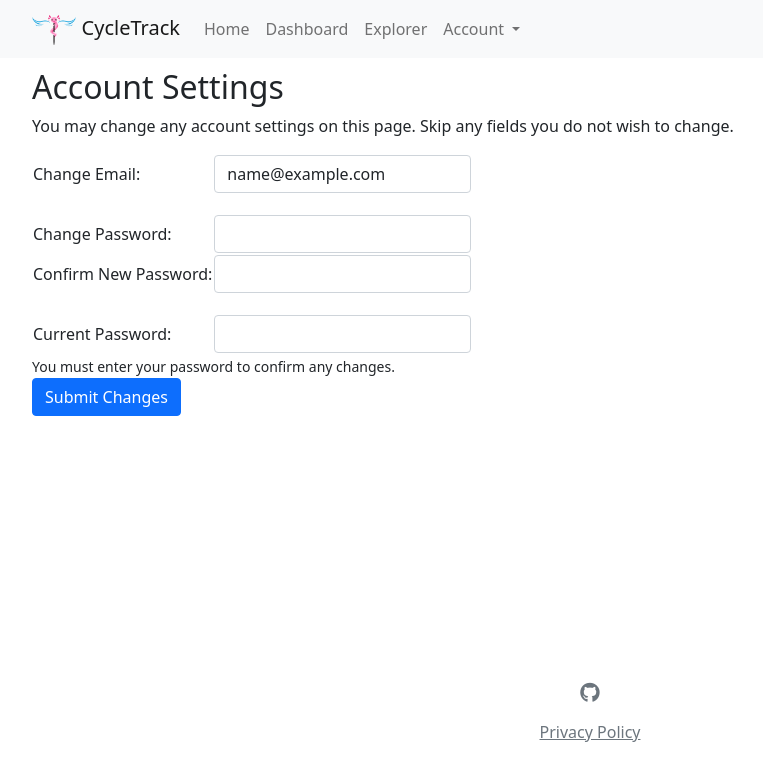
After one commit to RunningMSN/CycleTrack, a Flask app: page /settings in a window 1280 px wide. The commit adds this page. Shown: the top 781 px of the page, without its empty margins (50-813 px from the left). Run offline with Flask 2, Linux system fonts and the light colour scheme; the visitor is signed in with stand-in values (Sample User, id 1); some libraries are stand-ins or nearby versions.

Commit message:
Email verification system and account settings page

```diff
--- a/main.py
+++ b/main.py
@@ -1,4 +1,5 @@
 from website import create_app
+from flask_mail import Mail
 
 app = create_app()
 
--- a/requirements.txt
+++ b/requirements.txt
@@ -8,3 +8,4 @@ openpyxl
 beautifulsoup4
 requests
 jellyfish
+Flask-Mail
--- a/website/authentication.py
+++ b/website/authentication.py
@@ -1,10 +1,14 @@
 from flask import Blueprint, render_template, request, flash, redirect, url_for
 from .models import User
 from werkzeug.security import generate_password_hash, check_password_hash
-from . import db
+from . import db, site_settings, mail
 from flask_login import login_user, login_required, logout_user, current_user
+from itsdangerous import URLSafeTimedSerializer, BadTimeSignature
+from flask_mail import Message
+from flask_login import current_user, login_required
 
 authentication = Blueprint('authentication', __name__)
+s = URLSafeTimedSerializer(site_settings.SECRET_KEY)
 
 @authentication.route('/login', methods=['GET', 'POST'])
 def login():
@@ -52,7 +56,77 @@ def register():
             new_user = User(email=email, password=generate_password_hash(password1, method='sha256'))
             db.session.add(new_user)
             db.session.commit()
+
+            # send verification email
+            send_verification(email)
+
+            # login and go to dashboard
             login_user(new_user, remember=True)
             return redirect(url_for('pages.cycles'))
 
     return render_template('register.html', user=current_user)
+
+@authentication.route('/confirm_email/<token>')
+def confirm_email(token):
+    try:
+        email = s.loads(token, salt='email-confirmation')
+        user = User.query.filter_by(email=email).first()
+        user.email_verified = True
+        db.session.commit()
+        flash('Your email was successfully verified!', category='success')
+        return redirect(url_for('pages.cycles'))
+    except BadTimeSignature:
+        flash('This email has already been verified!', category='error')
+        return redirect(url_for('pages.index'))
+
+@authentication.route('resend_email/<email>')
+def resend_email(email):
+    send_verification(email)
+    return redirect(url_for('pages.cycles'))
+
+@authentication.route('settings', methods=['GET', 'POST'])
+@login_required
+def settings():
+    if request.method == "POST":
+        # Grab form input
+        new_email = request.form.get('email')
+        new_password = request.form.get('new_password')
+        confirm_password = request.form.get('new_password_confirm')
+        current_password = request.form.get('current_password')
+
+        # Check password, if it is correct, proceed to making changes
+        if current_password:
+            if not check_password_hash(current_user.password, current_password):
+                flash('You did not enter your current password correctly. Please try again.', category='error')
+                return redirect(url_for('authentication.settings'))
+        else:
+            flash('You did not enter your current password correctly. Please try again.', category='error')
+            return redirect(url_for('authentication.settings'))
+
+        flash_updates_messages = []
+        if new_email:
+            if new_email != current_user.email:
+                # Check if email already exists
+                check_email_user = User.query.filter_by(email=new_email).first()
+                if check_email_user:
+                    flash('Sorry, that email is already registered in our system.')
+                    return redirect(url_for('authentication.settings'))
+                else:
+                    current_user.email = new_email
+                    flash_updates_messages.append("Email")
+        if new_password and confirm_password:
+            if new_password == confirm_password:
+                current_user.password = generate_password_hash(new_password, method='sha256')
+                flash_updates_messages.append("Password")
+        db.session.commit()
+        flash(f'{(", ").join(flash_updates_messages)} updated successfully!', category='success')
+    return render_template('settings.html', user=current_user)
+
+def send_verification(email):
+    if '%40' in email:
+        email = email.replace('%40', '@')
+    token = s.dumps(email, salt='email-confirmation')
+    verification_email = Message('Confirm CycleTrack Email', sender='CycleTrack@docs2be.org', recipients=[email])
+    link = url_for('authentication.confirm_email', token=token, _external=True)
+    verification_email.body = f'You are receiving this email because you recently registered or changed your email address on CycleTrack. Please click the following verification link to confirm your email address.\n\nYour verification link is: {link}\n\nIf you did not request this email, you may simply ignore it.'
+    mail.send(verification_email)
--- a/website/models.py
+++ b/website/models.py
@@ -6,6 +6,7 @@ class User(db.Model, UserMixin):
     email = db.Column(db.String(150), unique=True)
     password = db.Column(db.String(150))
     cycles = db.relationship('Cycle')
+    email_verified = db.Column(db.Boolean, default=False)
 
 class Cycle(db.Model):
     id = db.Column(db.Integer, primary_key=True)
--- a/website/pages.py
+++ b/website/pages.py
@@ -1,7 +1,7 @@
 from flask import Blueprint, render_template, request, flash, jsonify, redirect, url_for, Response
 from flask_login import current_user, login_required
 from . import db, form_options
-from .models import User,Cycle, School
+from .models import User, Cycle, School
 import json
 from datetime import datetime, date
 import re
--- a/website/templates/base.html
+++ b/website/templates/base.html
@@ -4,12 +4,35 @@
     <meta charset="UTF-8"/>
     <meta name="viewport" content="width=device-width, initial-scale = 1"/>
     <link rel="icon" type="image/x-icon" href="{{ url_for('static', filename='/images/favicon.ico') }}">
-    <link rel="stylesheet" href="{{ url_for('static', filename='/css/bootstrap.min.css') }}" />
-    <link rel="stylesheet" href="{{ url_for('static', filename='/css/font-awesome.min.css') }}" />
-    <link rel="stylesheet" href="{{ url_for('static', filename='/css/custom.css') }}" />
+    <link rel="stylesheet" href="{{ url_for('static', filename='css/bootstrap.min.css') }}" />
+    <link rel="stylesheet" href="{{ url_for('static', filename='css/font-awesome.min.css') }}" />
+    <link rel="stylesheet" href="{{ url_for('static', filename='css/custom.css') }}" />
 
     <title>{% block title %}CycleTrack{% endblock %}</title>
+
     <script src="https://cdn.jsdelivr.net/npm/bootstrap@5.1.3/dist/js/bootstrap.bundle.min.js" integrity="sha384-ka7Sk0Gln4gmtz2MlQnikT1wXgYsOg+OMhuP+IlRH9sENBO0LRn5q+8nbTov4+1p" crossorigin="anonymous"></script>
+    <script src="{{ url_for('static', filename='/js/functions.js') }}"></script>
+    <script
+      src="https://code.jquery.com/jquery-3.2.1.slim.min.js"
+      integrity="sha384-KJ3o2DKtIkvYIK3UENzmM7KCkRr/rE9/Qpg6aAZGJwFDMVNA/GpGFF93hXpG5KkN"
+      crossorigin="anonymous"
+    ></script>
+    <script
+      src="https://cdnjs.cloudflare.com/ajax/libs/popper.js/1.12.9/umd/popper.min.js"
+      integrity="sha384-ApNbgh9B+Y1QKtv3Rn7W3mgPxhU9K/ScQsAP7hUibX39j7fakFPskvXusvfa0b4Q"
+      crossorigin="anonymous"
+    ></script>
+    <script
+      src="https://maxcdn.bootstrapcdn.com/bootstrap/4.0.0/js/bootstrap.min.js"
+      integrity="sha384-JZR6Spejh4U02d8jOt6vLEHfe/JQGiRRSQQxSfFWpi1MquVdAyjUar5+76PVCmYl"
+      crossorigin="anonymous"
+    ></script>
+    <script src="https://kit.fontawesome.com/48cfc9c2a5.js" crossorigin="anonymous"></script>
+    <script>
+        $(function () {
+          $('[data-toggle="tooltip"]').tooltip()
+        })
+    </script>
     <script src="https://cdn.plot.ly/plotly-2.8.3.min.js"></script>
 </head>
 
@@ -32,7 +55,16 @@
                 {% endif %}
                 <a class="nav-item nav-link" id="explorer" href="{{ url_for('pages.explorer') }}">Explorer</a>
                 {% if user.is_authenticated %}
-                <a class="nav-item nav-link" id="logout" href="{{ url_for('authentication.logout') }}">Logout</a>
+                <li class="nav-item dropdown">
+                    <a class="nav-link dropdown-toggle" href="#" id="navbarDropdownMenuLink" role="button"
+                       data-bs-toggle="dropdown" aria-expanded="false">
+                        Account
+                    </a>
+                    <ul class="dropdown-menu" aria-labelledby="navbarDropdownMenuLink">
+                        <li><a class="dropdown-item" href="{{ url_for('authentication.settings') }}">Settings</a></li>
+                        <li><a class="dropdown-item" href="{{ url_for('authentication.logout') }}">Logout</a></li>
+                    </ul>
+                </li>
                 {% else %}
                 <a class="nav-item nav-link" id="login" href="{{ url_for('authentication.login') }}">Login</a>
                 <a class="nav-item nav-link" id="signUp" href="{{ url_for('authentication.register') }}">Register</a>
@@ -79,29 +111,5 @@
         <p class="text-center"><a href="{{ url_for('pages.privacy') }}" class="text-muted ">Privacy Policy</a></p>
     </div>
 </footer>
-
-<script src="{{ url_for('static', filename='/js/functions.js') }}"></script>
-<script
-      src="https://code.jquery.com/jquery-3.2.1.slim.min.js"
-      integrity="sha384-KJ3o2DKtIkvYIK3UENzmM7KCkRr/rE9/Qpg6aAZGJwFDMVNA/GpGFF93hXpG5KkN"
-      crossorigin="anonymous"
-    ></script>
-    <script
-      src="https://cdnjs.cloudflare.com/ajax/libs/popper.js/1.12.9/umd/popper.min.js"
-      integrity="sha384-ApNbgh9B+Y1QKtv3Rn7W3mgPxhU9K/ScQsAP7hUibX39j7fakFPskvXusvfa0b4Q"
-      crossorigin="anonymous"
-    ></script>
-    <script
-      src="https://maxcdn.bootstrapcdn.com/bootstrap/4.0.0/js/bootstrap.min.js"
-      integrity="sha384-JZR6Spejh4U02d8jOt6vLEHfe/JQGiRRSQQxSfFWpi1MquVdAyjUar5+76PVCmYl"
-      crossorigin="anonymous"
-    ></script>
-    <script src="https://kit.fontawesome.com/48cfc9c2a5.js" crossorigin="anonymous"></script>
-    <script src="https://cdn.jsdelivr.net/npm/bootstrap@5.1.3/dist/js/bootstrap.bundle.min.js" integrity="sha384-ka7Sk0Gln4gmtz2MlQnikT1wXgYsOg+OMhuP+IlRH9sENBO0LRn5q+8nbTov4+1p" crossorigin="anonymous"></script>
-    <script>
-        $(function () {
-          $('[data-toggle="tooltip"]').tooltip()
-        })
-    </script>
 </body>
 </html>
--- /dev/null
+++ b/website/templates/settings.html
@@ -0,0 +1,32 @@
+{% extends 'base.html' %}
+{% block title %}Settings{% endblock %}
+{% block content %}
+<div class="container">
+    <form method="POST">
+        <h2 style="padding-top: 10px">Account Settings</h2>
+        <p>You may change any account settings on this page. Skip any fields you do not wish to change.</p>
+        <table>
+            <tr>
+                <td>Change Email: </td>
+                <td><input type="email" class="form-control" id="email" name="email" value="{{ user.email }}" /></td>
+            </tr>
+            <tr><td style="height:20px"></td></tr>
+            <tr>
+                <td>Change Password: </td>
+                <td><input type="password" class="form-control" name="new_password" id="new_password" /></td>
+            </tr>
+            <tr>
+                <td>Confirm New Password: </td>
+                <td><input type="password" class="form-control" name="new_password_confirm" id="new_password_confirm" /></td>
+            </tr>
+            <tr><td style="height:20px"></td></tr>
+            <tr>
+                <td>Current Password: </td>
+                <td><input type="password" class="form-control" name="current_password" id="current_password" /></td>
+            </tr>
+        </table>
+        <small>You must enter your password to confirm any changes.</small><br />
+        <button type="submit" class="btn btn-primary">Submit Changes</button>
+    </form>
+</div>
+{% endblock %}
```
Also changed, not shown: website/__init__.py (+8 -0 lines), website/site_settings.py (+7 -2 lines), website/templates/dashboard.html (+10 -0 lines).
